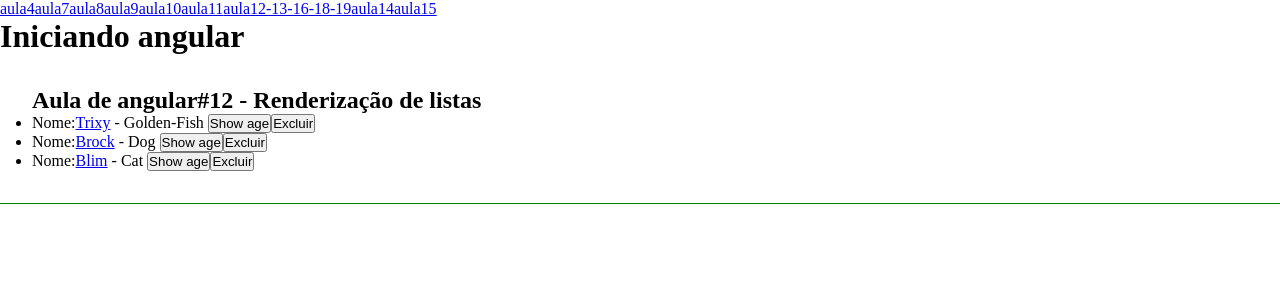
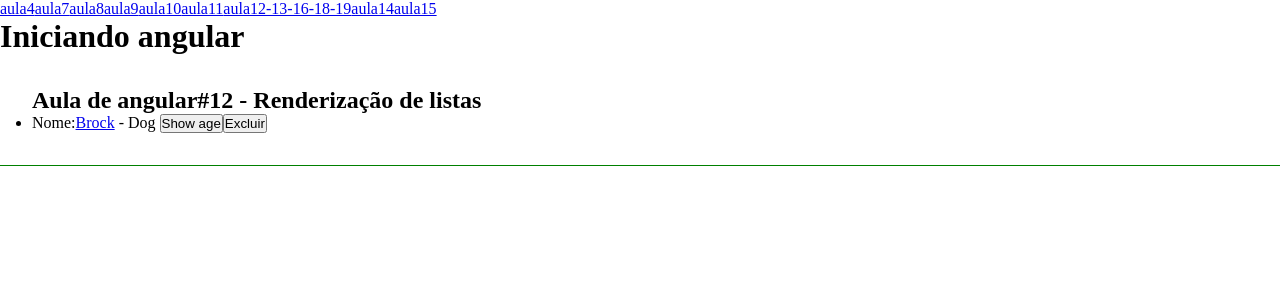
Before and after one commit to Dinos-s/Angular-Curso, an Angular app: page /Aula12-13-16-18-19 in a window 1280 px wide. Shown: the top 300 px of the page. Built offline with nearby package versions, Linux system fonts and the light colour scheme; data requests are answered from the project's data file.

Commit message:
deletanndo dados pelo service

```diff
--- a/db.json
+++ b/db.json
@@ -1,7 +1,10 @@
 {
-    "animals":[
-        {"id": 1, "name": "Trixy", "type":"Golden-Fish", "age": 2},
-        {"id": 2,"name":"Brock", "type":"Dog", "age": 5},
-        {"id": 3,"name":"Blim", "type":"Cat", "age": 6}
-    ]
+  "animals": [
+    {
+      "id": 2,
+      "name": "Brock",
+      "type": "Dog",
+      "age": 5
+    }
+  ]
 }
--- a/src/app/components/list-render/list-render.component.ts
+++ b/src/app/components/list-render/list-render.component.ts
@@ -29,7 +29,9 @@ export class ListRenderComponent implements OnInit {
 
   delete(animal: IAnimal){
     console.log("removido");
-    this.animals = this.listService.remove(this.animals, animal)
+    this.animals = this.animals.filter((a) => animal.name !== a.name); //excluido dados apens do fronte-end;
+    this.listService.remove(animal.id).subscribe()//exclui o dado diretamente do db.json;
+    //this.listService.remove(this.animals, animal)
   }
 
   getAnimals(): void{
--- a/src/app/services/list.service.ts
+++ b/src/app/services/list.service.ts
@@ -12,10 +12,14 @@ export class ListService {
 
   constructor(private http: HttpClient) { }
 
-  remove(animals: IAnimal[], animal: IAnimal){
-    console.log("Service acionado");
-    return animals.filter((a) => animal.name !== a.name); // só removerá o animal com o mesmo nome, e deixando o resto o mesmo;
-  }
+  // remove(animals: IAnimal[], animal: IAnimal){
+  //   console.log("Service acionado");
+  //   return //animals.filter((a) => animal.name !== a.name); // só removerá o animal com o mesmo nome, e deixando o resto o mesmo;
+  // }
+
+  remove(id: number){
+    return this.http.delete<IAnimal>(`${this.apiUrl}/${id}`);
+  }//removendo item recebido como paranmetro, da URL;
 
   getAll(): Observable<IAnimal[]>{
     return this.http.get<IAnimal[]>(this.apiUrl)
```
